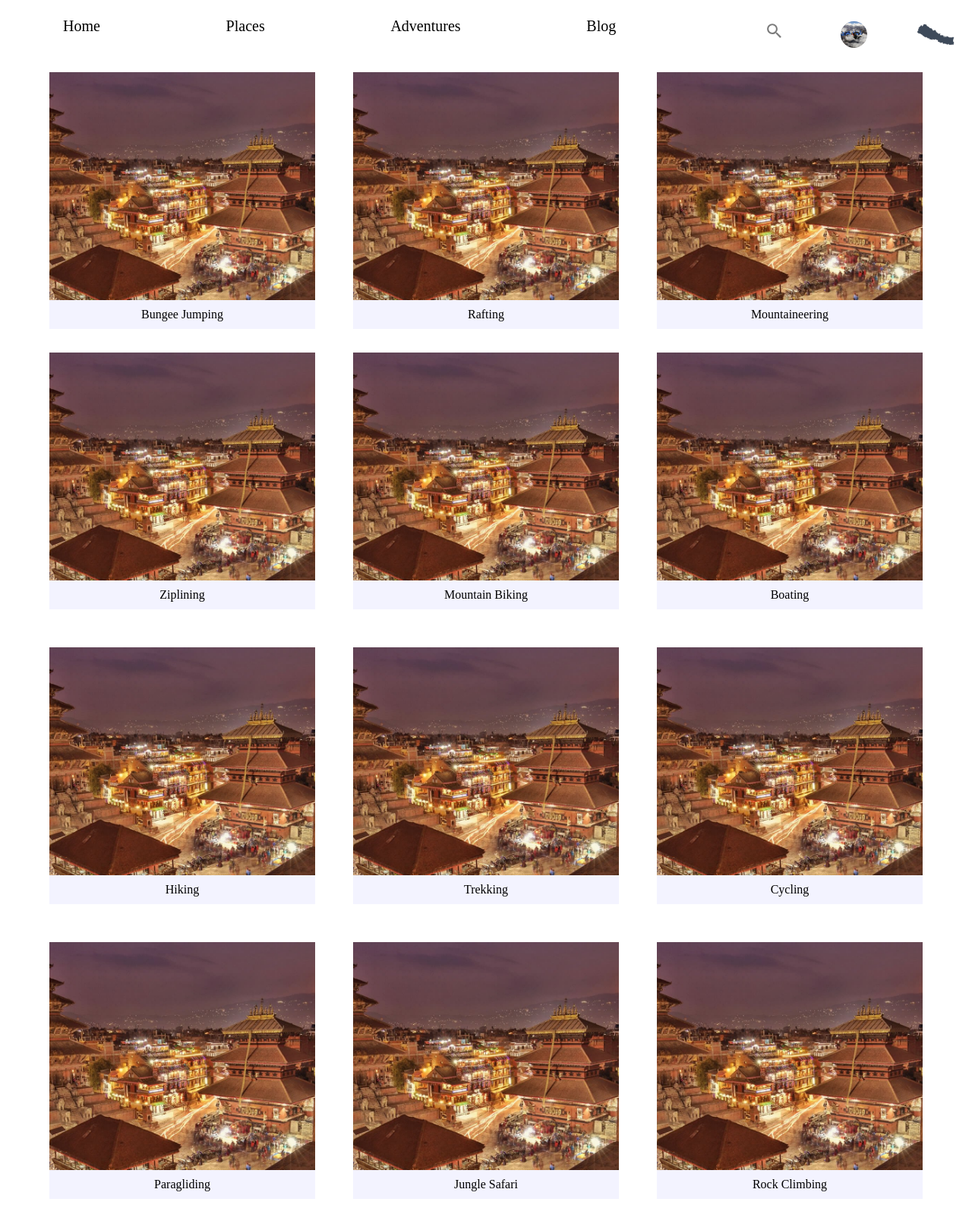
After one commit to thesubod1/Tourism, a PHP site: page /Tourism/adventures.php in a window 1280 px wide; the page is wider, and only the part inside the window is pictured. The commit adds this page. Shown: that part at 76% size. Run offline with PHP 8.4, Linux system fonts and the light colour scheme.

Commit message:
adventure created

```diff
--- /dev/null
+++ b/Assets/css/adventures.css
@@ -0,0 +1,58 @@
+body
+{
+    box-sizing: border-box;
+}
+
+.adv-img-sec .adv-img
+{
+    height: 300px;
+    width: 350px;
+    background-position: center;
+    background-size: cover;
+    background-repeat: no-repeat;
+    position: relative;
+
+
+}
+
+.adevnture-gallary-container
+{
+    display: grid;
+    grid-template-rows:300px;
+    grid-template-columns: 350px 350px 350px;
+    grid-gap: 50px;
+    justify-content: center;
+    align-items: center;
+    position: relative;
+
+
+
+}
+
+.adv-img-sec .adv-text
+{
+    background-color: #F3F3FF;
+    padding: 10px 0px 10px 0px;
+    display: flex;
+    flex-wrap: wrap;
+    justify-content: center;
+
+
+}
+
+.adventute-gallary a
+{
+    text-decoration: none;
+    color: black;
+    text-transform: capitalize;
+}
+.adv-img-sec
+{
+   transition: 1s ease-in;
+}
+
+.adv-img-sec:hover
+{
+    position: relative;
+    bottom:10px;
+}
--- /dev/null
+++ b/adventures.php
@@ -0,0 +1,69 @@
+<?php
+ include(__DIR__.'/inc/header.php');
+
+ include(__DIR__.'/inc/footer.php');
+
+?>
+<!DOCTYPE html>
+<html>
+    <head>
+        <title>Adventures</title>
+        <link rel="stylesheet" href="<?php echo site_url().'/Assets/css/adventures.css';?>"/>
+    </head>
+    <body>
+        <div class="adventute-gallary">
+           <a href="#">
+                <div class="adevnture-gallary-container">
+                        <div class="adv-img-sec">
+                            <div class="adv-img" style="background-image:url(pictures/bhaktpur.jpg)"></div>
+                            <div class="adv-text">Bungee Jumping</div>
+                        </div>
+                        <div class="adv-img-sec">
+                            <div class="adv-img" style="background-image:url(pictures/bhaktpur.jpg)"></div>
+                            <div class="adv-text">Rafting</div>
+                        </div>
+                        <div class="adv-img-sec">
+                            <div class="adv-img" style="background-image:url(pictures/bhaktpur.jpg)"></div>
+                            <div class="adv-text">Mountaineering</div>
+                        </div>
+                        <div class="adv-img-sec">
+                            <div class="adv-img" style="background-image:url(pictures/bhaktpur.jpg)"></div>
+                            <div class="adv-text">Ziplining</div>
+                        </div>
+                        <div class="adv-img-sec">
+                            <div class="adv-img" style="background-image:url(pictures/bhaktpur.jpg)"></div>
+                            <div class="adv-text">Mountain Biking</div>
+                        </div>
+                        <div class="adv-img-sec">
+                            <div class="adv-img" style="background-image:url(pictures/bhaktpur.jpg)"></div>
+                            <div class="adv-text">Boating</div>
+                        </div>
+                        <div class="adv-img-sec">
+                            <div class="adv-img" style="background-image:url(pictures/bhaktpur.jpg)"></div>
+                            <div class="adv-text">Hiking</div>
+                        </div>
+                        <div class="adv-img-sec">
+                            <div class="adv-img" style="background-image:url(pictures/bhaktpur.jpg)"></div>
+                            <div class="adv-text">Trekking</div>
+                        </div>
+                        <div class="adv-img-sec">
+                            <div class="adv-img" style="background-image:url(pictures/bhaktpur.jpg)"></div>
+                            <div class="adv-text">Cycling</div>
+                        </div>
+                        <div class="adv-img-sec">
+                            <div class="adv-img" style="background-image:url(pictures/bhaktpur.jpg)"></div>
+                            <div class="adv-text">Paragliding</div>
+                        </div>
+                        <div class="adv-img-sec">
+                            <div class="adv-img" style="background-image:url(pictures/bhaktpur.jpg)"></div>
+                            <div class="adv-text">Jungle Safari</div>
+                        </div>
+                        <div class="adv-img-sec">
+                            <div class="adv-img" style="background-image:url(pictures/bhaktpur.jpg)"></div>
+                            <div class="adv-text">Rock Climbing</div>
+                        </div>
+                </div>
+           </a>
+        </div>
+    </body>
+</html>
--- a/inc/header.php
+++ b/inc/header.php
@@ -23,7 +23,7 @@
                     <div class="side-nav">
                         <div class="side-nav-container">
                             <div class="search-icon"><ion-icon name="search"></ion-icon></div>
-                            <div class="login-icon" id = "deactive"><ion-icon name="person"></ion-icon></div>
+                            <div class="login-icon" id = "deactive"><ion-icon name="person"></ion-icon></div></button>
                             <div class="login-img" id = "active" style="background-image:url(<?php echo site_url().'../pictures/adventure.jpg'; ?>)"></div>
                             <div class="map-icon" style="background-image:url(<?php echo site_url().'../pictures/map.jpg'; ?>)"></div>
                         </div>
```
Also changed, not shown: Assets/css/header.css (line endings or trailing spaces).
